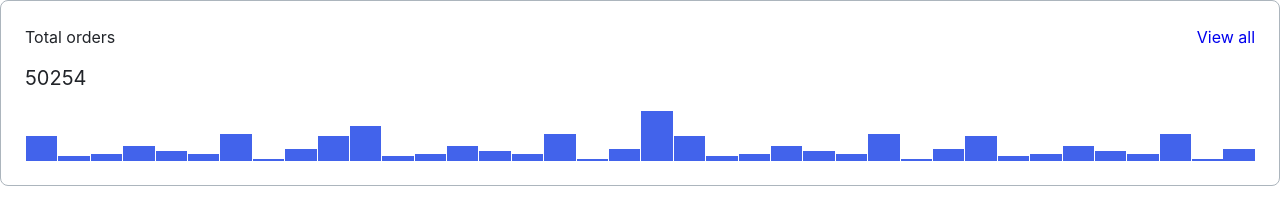
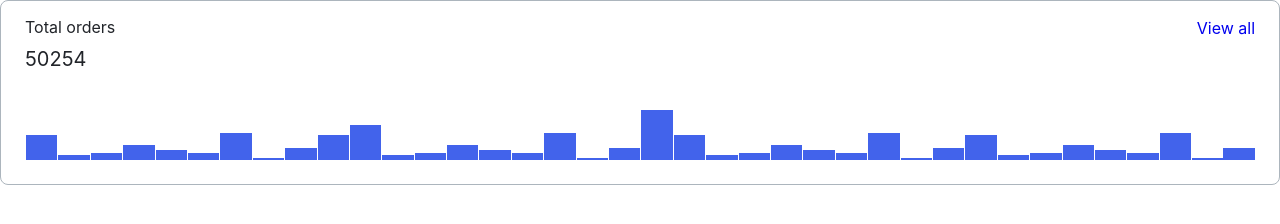
Before and after one commit to vkoragin/htmlcss-20220811_viktor02, a website: page 04-lection2/01-histogram/index.html in a window 1280 px wide. Drawn offline with nearby package versions, Linux system fonts and the light colour scheme; a web font is replaced by a local one.

Commit message:
change histogram to lec2

```diff
--- a/04-lection2/01-histogram/histogram.css
+++ b/04-lection2/01-histogram/histogram.css
@@ -2,7 +2,7 @@
   background: var(--white);
   border: 1px solid var(--grey-3);
   border-radius: 8px;
-  padding: 24px;
+  padding: 14px 24px 24px 24px;
   box-sizing: border-box;
   font-family: 'Inter';
   font-style: normal;
@@ -19,6 +19,7 @@
 
 .histogram__title, .histogram__count {
   margin-top: 0;
+  margin-bottom: 7px;
 }
 
 .histogram__count {
@@ -27,6 +28,7 @@
 }
 
 .histogram__link {
+  padding-top: 1px;
   text-decoration: none;
 }
 
@@ -38,6 +40,7 @@
   display: flex;
   align-items: flex-end;
   height: 50px;
+  margin-top: 38px;
 }
 
 .histogram__item {
```
